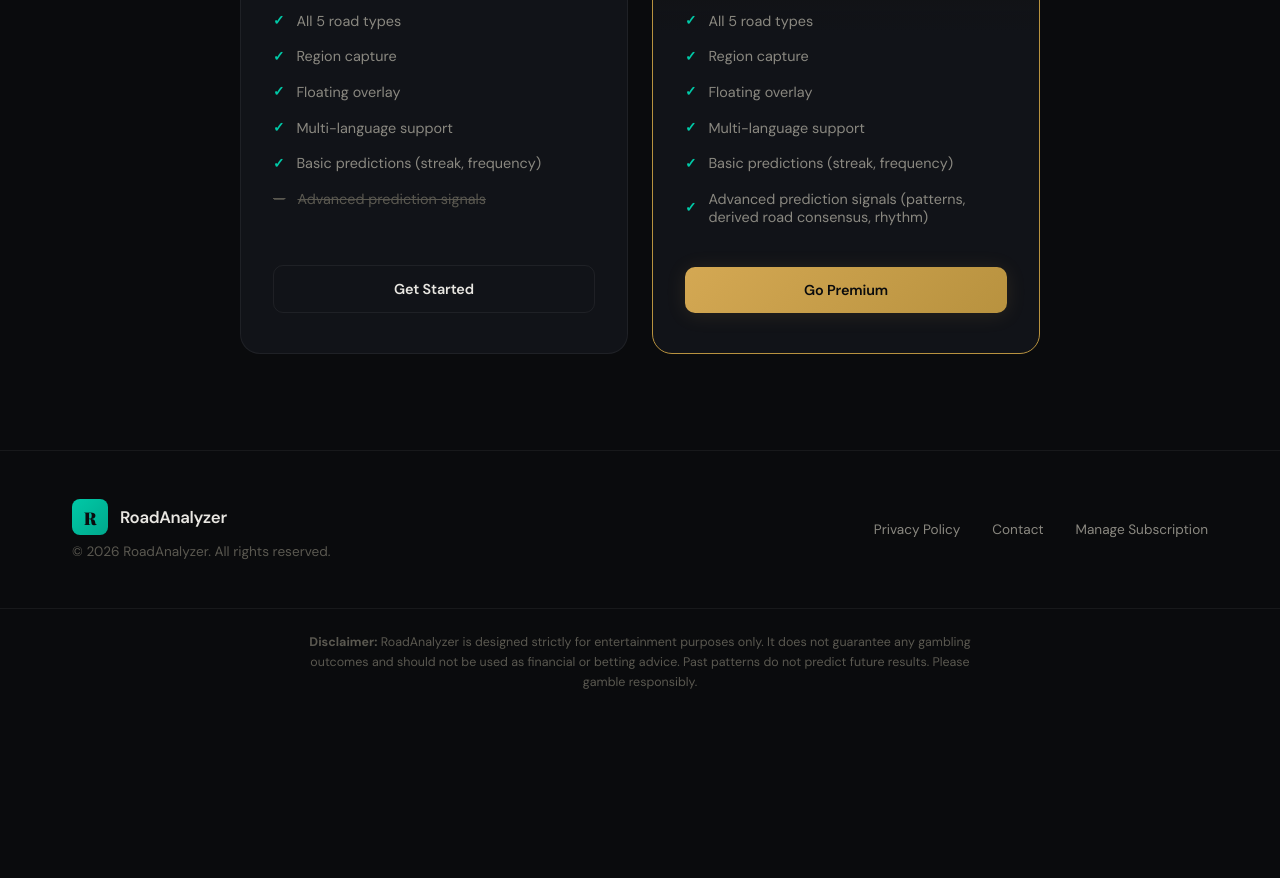
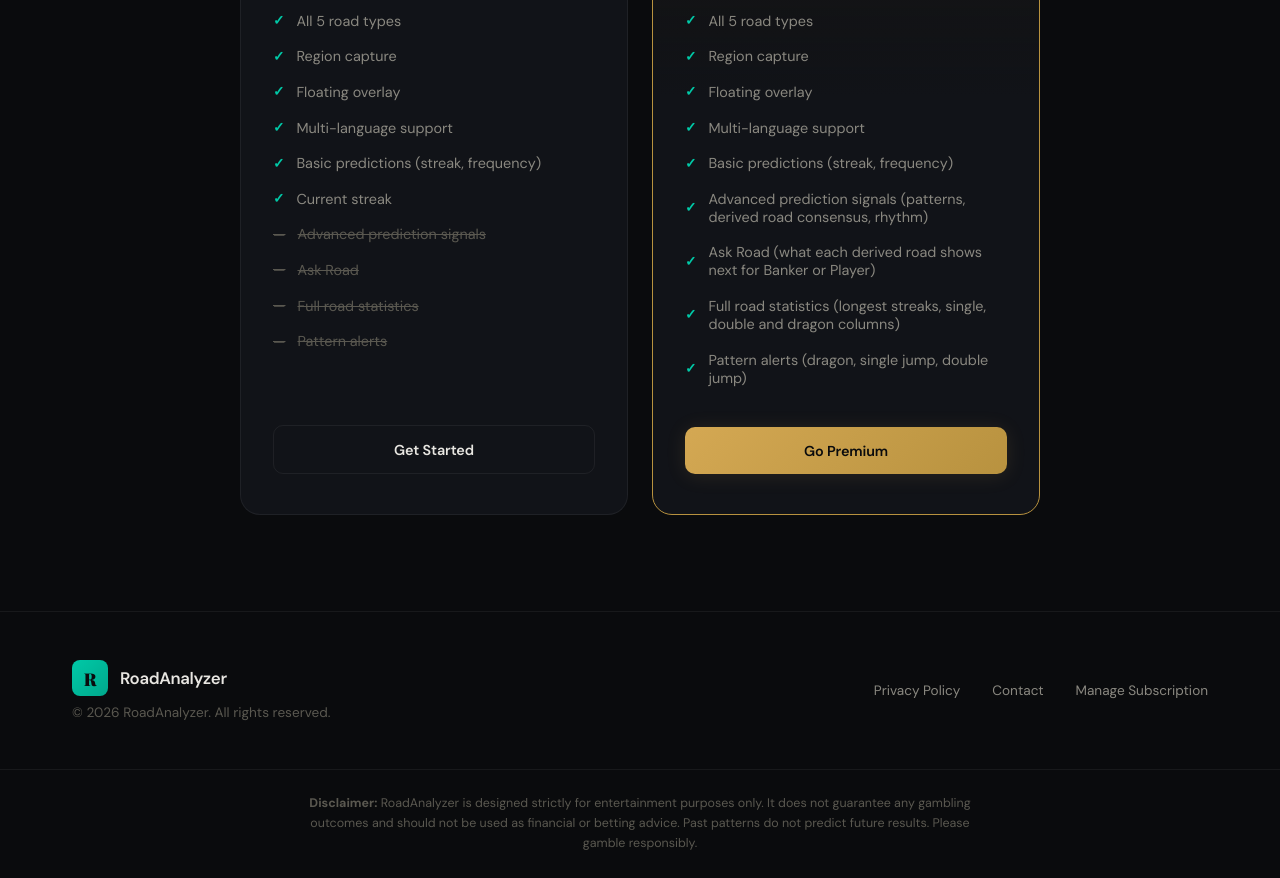
Before and after one commit to wilbur0627/RoadAnalyzer, a website built with Vite: page docs/index.html in a window 1280 px wide. Shown: the part 2842-3720 px from the top of the page. Before the commit the page ends 3559 px from the top, so only its background shows below. Built offline with nearby package versions, Linux system fonts and the light colour scheme; a web font is replaced by a local one.

Commit message:
docs: 官網方案與隱私權政策補上進階版的問路、路型統計與路型提醒
- `docs/index.html`
  └─ 免費版方案加上「Current streak」，並以灰色列出 Ask Road、Full road statistics、Pattern alerts
  └─ 進階版方案加上問路、完整路型統計（最長連、單跳／雙跳／長龍欄數）、路型提醒（長龍、單跳、雙跳）
- `docs/privacy.html`
  └─ chrome.storage.sync 的儲存清單加上路型提醒設定

整體影響
└─ push 後 GitHub Pages 上的方案列表與隱私權政策會和 1.3.3 版擴充功能一致

```diff
--- a/docs/index.html
+++ b/docs/index.html
@@ -966,7 +966,11 @@
             <li>Floating overlay</li>
             <li>Multi-language support</li>
             <li>Basic predictions (streak, frequency)</li>
+            <li>Current streak</li>
             <li class="disabled">Advanced prediction signals</li>
+            <li class="disabled">Ask Road</li>
+            <li class="disabled">Full road statistics</li>
+            <li class="disabled">Pattern alerts</li>
           </ul>
           <a href="https://chromewebstore.google.com/detail/jphoepmhpmbmlcimkeiihcddgabohkan" class="btn btn-ghost btn-price">Get Started</a>
         </div>
@@ -981,6 +985,9 @@
             <li>Multi-language support</li>
             <li>Basic predictions (streak, frequency)</li>
             <li>Advanced prediction signals (patterns, derived road consensus, rhythm)</li>
+            <li>Ask Road (what each derived road shows next for Banker or Player)</li>
+            <li>Full road statistics (longest streaks, single, double and dragon columns)</li>
+            <li>Pattern alerts (dragon, single jump, double jump)</li>
           </ul>
           <a href="https://wbglot.lemonsqueezy.com/checkout/buy/a648ed50-a12d-4c95-9322-106756d3ba19" class="btn btn-price gold">Go Premium</a>
         </div>
```
Also changed, not shown: docs/privacy.html (+1 -1 lines).
